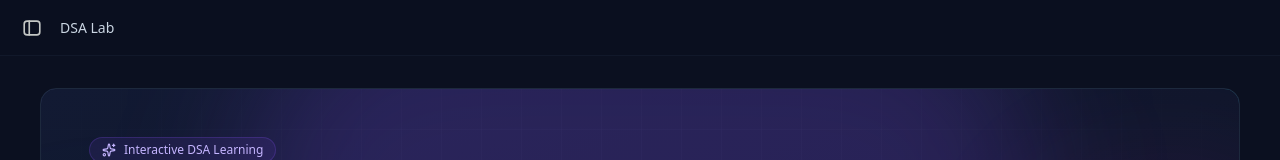
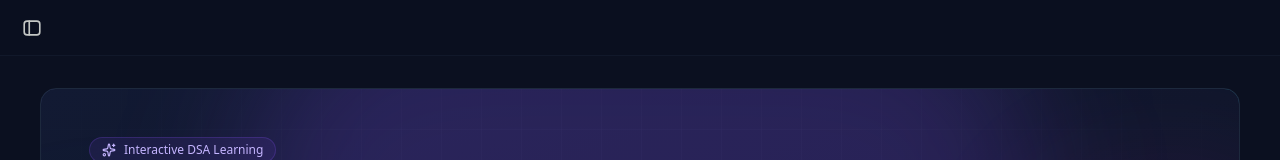
Before and after one commit to dommetipavan26-tech/DSA, a React (Vite) app: page / in a window 1280 px wide. Shown: the top 160 px of the page. Built offline with nearby package versions, Linux system fonts and the light colour scheme.

Commit message:
fix: remove DSA Lab text from top bar
Co-authored-by: arena-agent <297053741+arena-agent@users.noreply.github.com>

```diff
--- a/src/components/Layout.tsx
+++ b/src/components/Layout.tsx
@@ -111,7 +111,6 @@ export default function Layout() {
               {open ? 'Collapse menu' : 'Expand menu'}
             </div>
           </div>
-          <div className="ml-2 text-sm font-medium text-slate-300">DSA Lab</div>
         </div>
 
         <main className="flex-1 overflow-y-auto">
```
